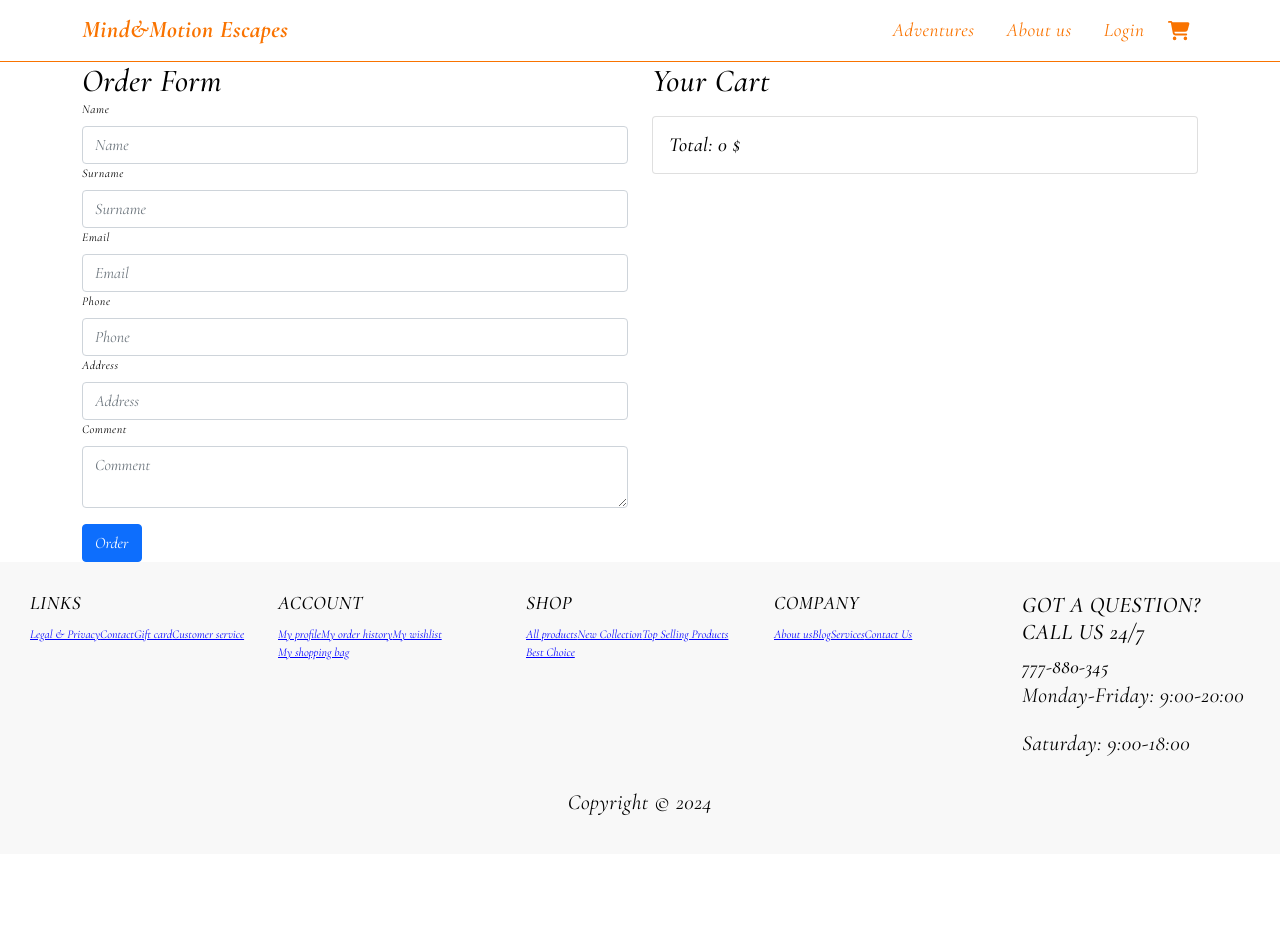
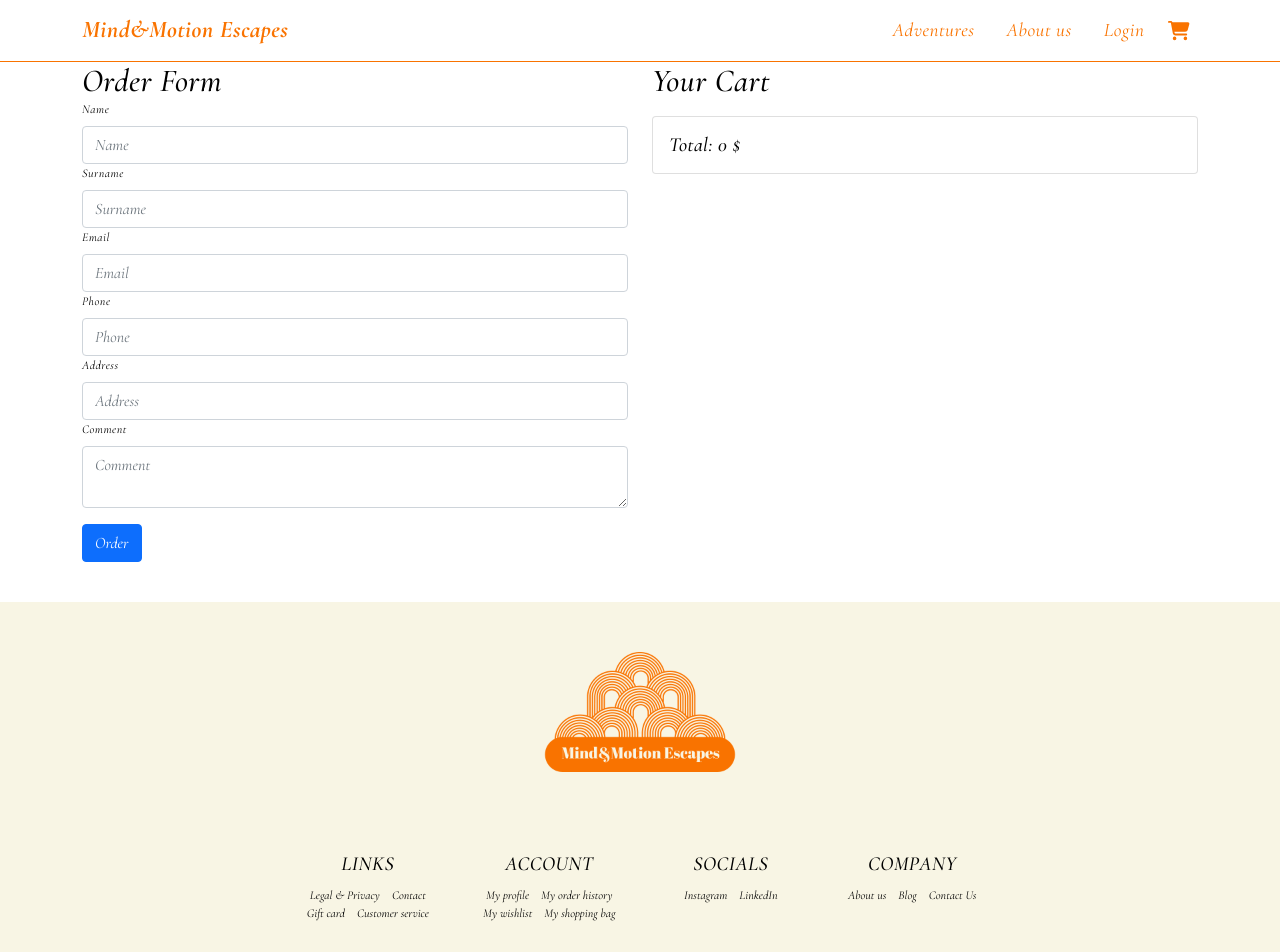
Before and after one commit to Natalialas/Mind-Motion-Escapes, a React (Create React App) app in the folder client/: page /orders in a window 1280 px wide. Shown: the top 952 px of the page. Before the commit the page ends 854 px from the top, so only its background shows below. Built offline with nearby package versions, Linux system fonts and the light colour scheme.

Commit message:
Edit styles of footer

```diff
--- a/client/src/components/layout/Footer/Footer.js
+++ b/client/src/components/layout/Footer/Footer.js
@@ -1,8 +1,11 @@
 import React from 'react';
+import { Container } from 'react-bootstrap';
 import styles from './Footer.module.scss';
 
 const Footer = () => (
   <section className={styles.blog}>
+    <Container className={styles.container}>
+    <img src="/images/logo_transparent.png" alt="Logo" className={styles.logo} />
     <div className={styles.content}>
       <div className={styles.block}>
         <h5 className={styles.blockTitle}>LINKS</h5>
@@ -19,29 +22,21 @@
         <button>My shopping bag</button>
       </div>
       <div className={styles.block}>
-        <h5 className={styles.blockTitle}>SHOP</h5>
-        <button>All products</button>
-        <button>New Collection</button>
-        <button>Top Selling Products</button>
-        <button>Best Choice</button>
+        <h5 className={styles.blockTitle}>SOCIALS</h5>
+        <button>Instagram</button>
+        <button>LinkedIn</button>
       </div>
       <div className={styles.block}>
         <h5 className={styles.blockTitle}>COMPANY</h5>
         <button>About us</button>
         <button>Blog</button>
-        <button>Services</button>
         <button>Contact Us</button>
-      </div>
-      <div className={styles.details}>
-        <h4 className={styles.detailsTitle}>GOT A QUESTION? CALL US 24/7</h4>
-        <h4 className={styles.number}>777-880-345</h4>
-        <p>Monday-Friday: 9:00-20:00</p>
-        <p>Saturday: 9:00-18:00</p>
       </div>
     </div>
     <div className="text-center">
       <p>Copyright © 2024</p>
     </div>
+    </Container>
   </section>
 );
 
--- a/client/src/components/layout/Footer/Footer.module.scss
+++ b/client/src/components/layout/Footer/Footer.module.scss
@@ -1,55 +1,66 @@
+@import '../../../styles/settings.scss';
+
 .blog {
-    background-color: #f8f8f8;
+  background-color: $color-creamy;
   padding: 20px;
+  margin-top: 40px;
+  display: flex;
+  align-items: center;
+  flex-direction: column;
+  min-height: 300px;
+}
+
+.container {
+  display: flex;
+  flex-direction: column;
+  align-items: center;
+}
+
+.logo {
+  max-width: 200px;
+  height: auto;
+  margin-bottom: 20px;
 }
 
 .content {
   display: flex;
+  justify-content: space-around;
   flex-wrap: wrap;
-    justify-content: space-between;
+  max-width: 800px;
+  margin-bottom: 20px;
 }
 
 .block {
   flex: 1;
-    min-width: 200px;
+  max-width: 200px;
   margin: 10px;
+  text-align: center;
 }
 
 .blockTitle {
-    font-size: 1.2rem;
+  font-size: $font-medium;
   margin-bottom: 10px;
-  }
-
-  .details {
-    flex: 1;
-    min-width: 200px;
-    margin: 10px;
-  }
-
-  .detailsTitle {
-    font-size: 1.4rem;
-    margin-bottom: 10px;
-  }
-
-  .number {
-    font-size: 1.2rem;
+  color: $color-dark;
 }
 
 button {
   background: none;
   border: none;
-    color: blue;
-    text-decoration: underline;
+  color: $color-dark;
+  text-decoration: none;
   cursor: pointer;
-    padding: 0;
-    font-size: 1rem;
+  font-size: $font-regular;
   margin: 5px 0;
-  }
-
-  button:focus {
-    outline: 2px solid blue;
+  transition: color 0.3s ease;
 }
 
 button:hover {
-    text-decoration: none;
+  color: $color-orange;
 }
+
+.text-center {
+  text-align: center;
+  margin-top: 20px;
+  font-size: $font-light;
+  color: $color-dark;
+}
```
Also changed, not shown: client/public/images/logo_transparent.png (added). Lines whose indentation alone changed are shown as unchanged.
